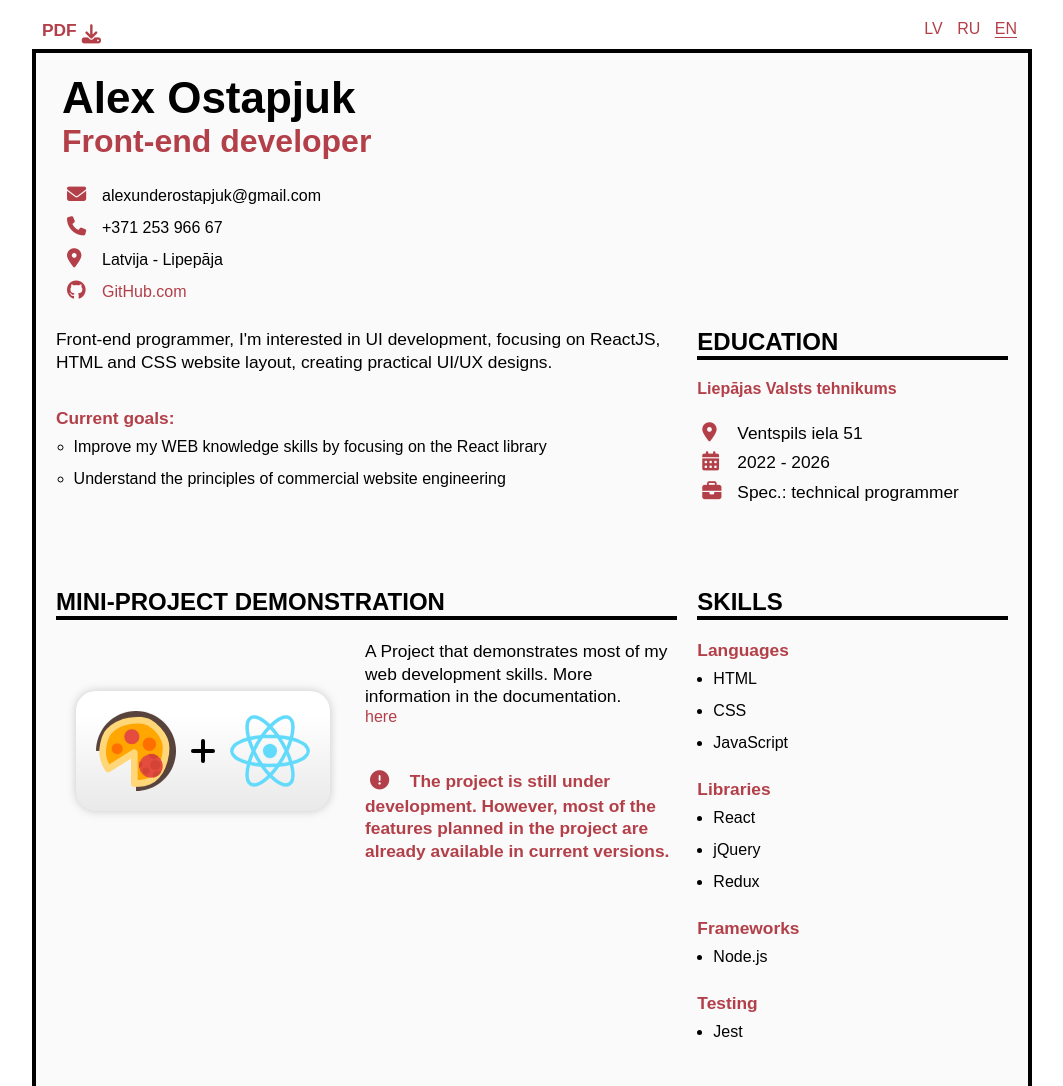
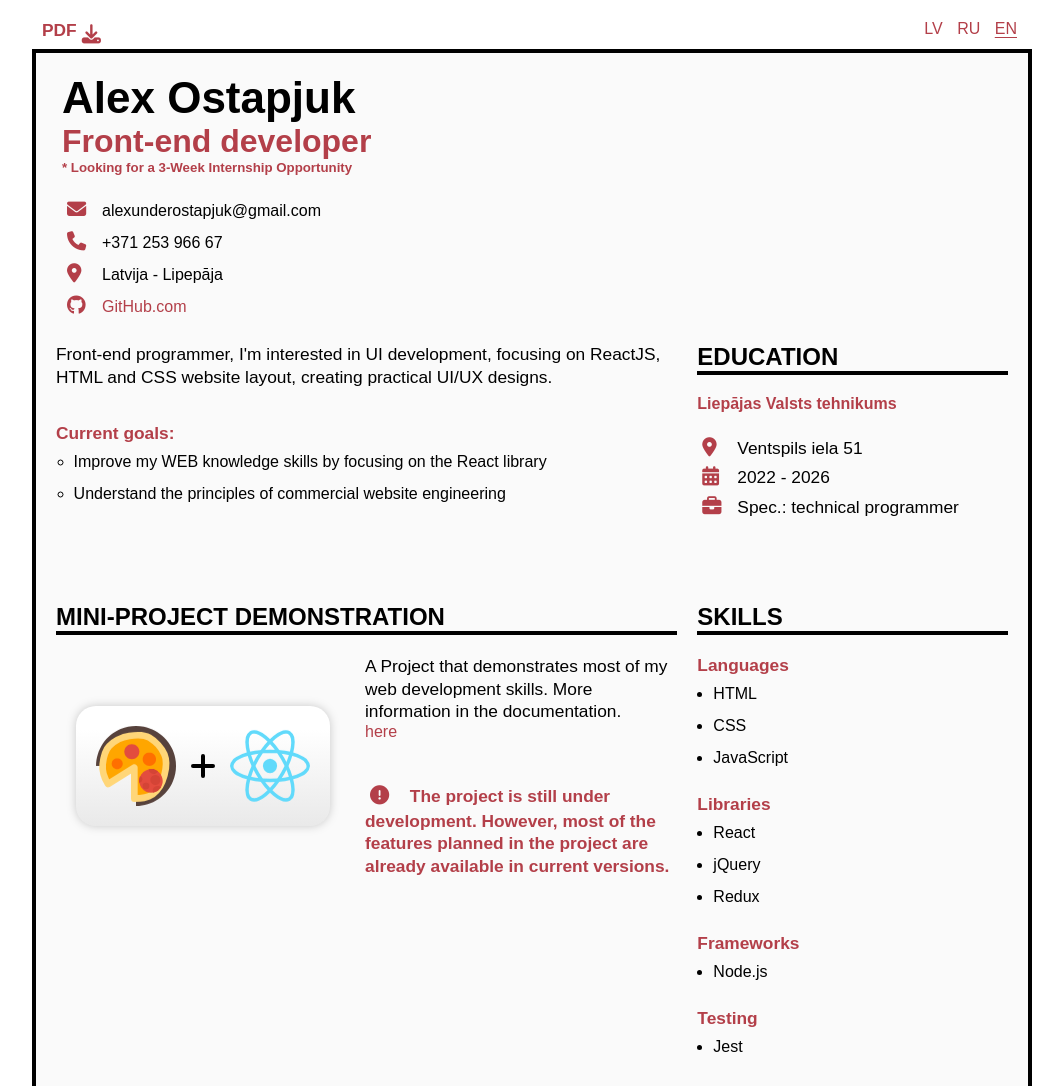
Before and after one commit to AlexUnderOS/cv_ostapjuks, a plain HTML site: page index.html in a window 1280 px wide. Shown: the top 1086 px of the page, without its empty margins (108-1171 px from the left). Drawn offline with nearby package versions, Linux system fonts and the light colour scheme.

Commit message:
add: my position info text

```diff
--- a/index.html
+++ b/index.html
@@ -39,6 +39,7 @@
             <header class="top-header">
                 <h1>Aleksandrs Ostapjuks</h1>
                 <h2>Front-end developer</h2>
+                <h5 style="color:var(--main-color)">* Looking for a 3-Week Internship Opportunity</h5>
                 <div class="contacts">
                     <ul>
                         <li>
```
